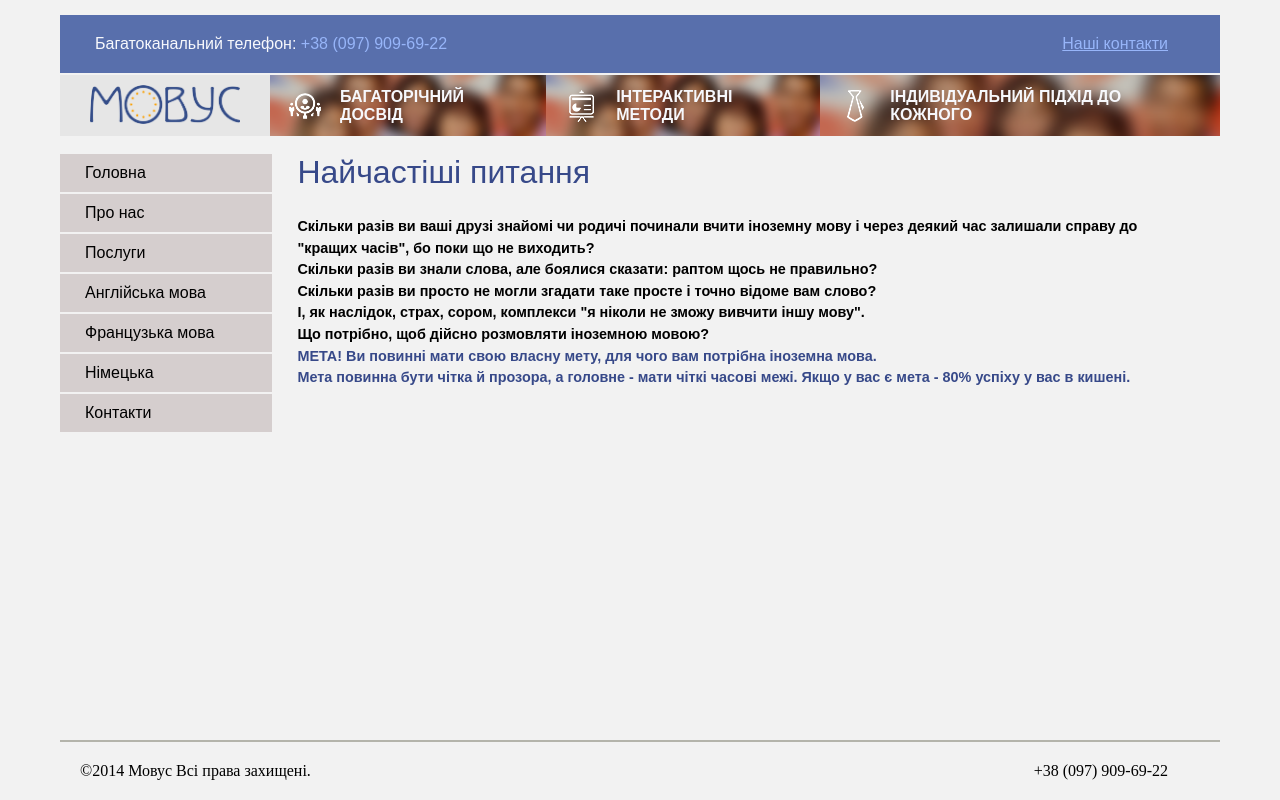
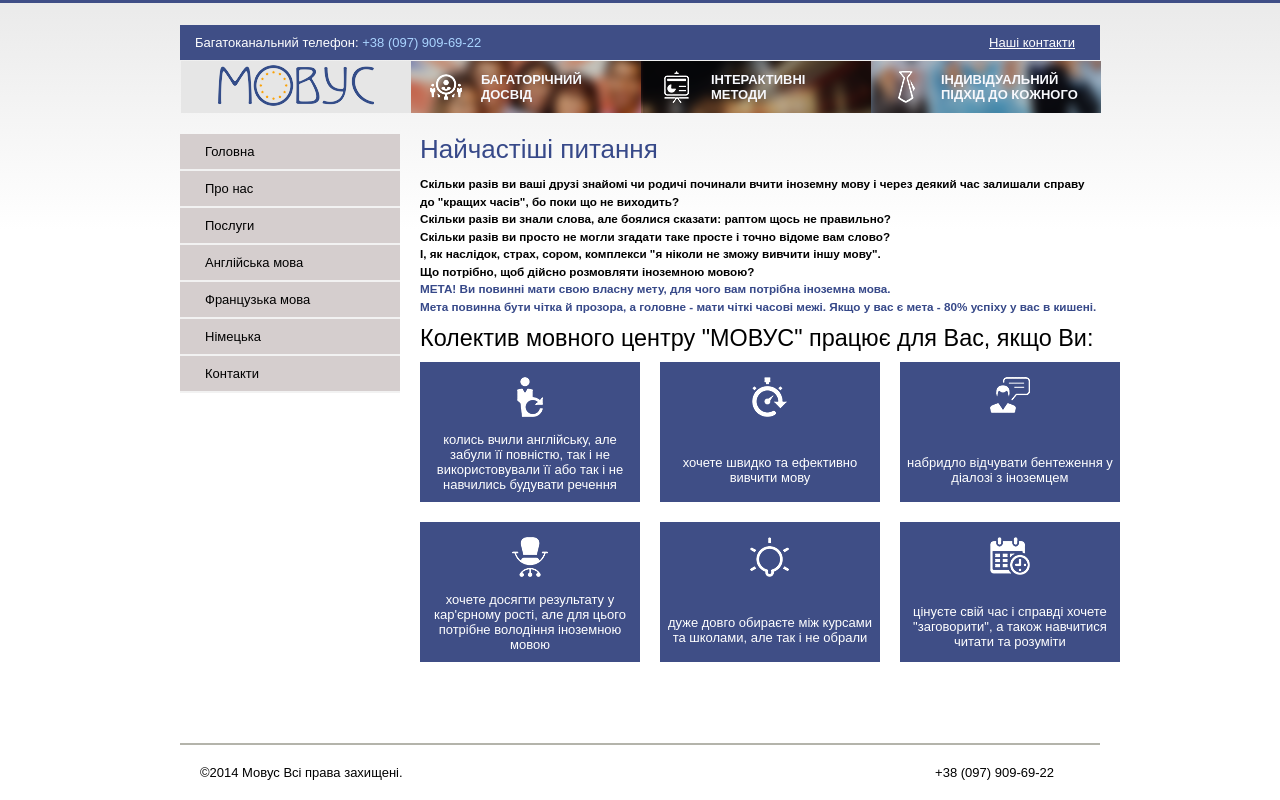
Before and after one commit to yurkooo97/movos, a plain HTML site: page www/movos_components.html in a window 1280 px wide. Drawn offline with Linux system fonts and the light colour scheme.

Commit message:
third commit

```diff
--- a/www/css/styles.css
+++ b/www/css/styles.css
@@ -9,19 +9,60 @@ html{
 }
 body{
   min-height: 100%;
-  background: #F2F2F2;
+  font-size: 13px;
+  font-family: Arial, Helvetica, sans-serif ;
+}
+body:before{
+  content: '';
+  position: absolute;
+  left: 0;
+  top: 0;
+  right: 0;
+  height: 230px;
+  /* Permalink - use to edit and share this gradient: http://colorzilla.com/gradient-editor/#eaeaea+0,ffffff+100 */
+  background: rgb(234,234,234); /* Old browsers */
+  background: -moz-linear-gradient(top, rgba(234,234,234,1) 0%, rgba(255,255,255,1) 100%); /* FF3.6-15 */
+  background: -webkit-linear-gradient(top, rgba(234,234,234,1) 0%,rgba(255,255,255,1) 100%); /* Chrome10-25,Safari5.1-6 */
+  background: linear-gradient(to bottom, rgba(234,234,234,1) 0%,rgba(255,255,255,1) 100%); /* W3C, IE10+, FF16+, Chrome26+, Opera12+, Safari7+ */
+  filter: progid:DXImageTransform.Microsoft.gradient( startColorstr='#eaeaea', endColorstr='#ffffff',GradientType=0 ); /* IE6-9 */
+
 }
 img{
-  width: 150px;
-  height: auto;
+  max-width: 100%;
 }
 .ta-center{
   text-align: center;
 }
 .wrapper{
   padding: 0 20px;
-  max-width: 1200px;
   margin: 0 auto;
+  max-width: 960px;
+}
+[class*="col-"],[class*="-col__"]{
+  padding: 0 20px;
+  width: 100%;
+}
+@media (min-width: 560px){
+  .col-phablet-1-2{
+    max-width: 50%;
+  }
+}
+@media (min-width: 960px){
+  .col-desktop-1-4{
+    max-width: 25%;
+  }
+  .col-desktop-3-4{
+    max-width: 75%;
+  }
+  .col-desktop-1-3{
+    max-width: 33.33%;
+  }
+}
+
+.row{
+  margin: 0 -20px;
+  display: flex;
+  flex-wrap: wrap;
 }
 .wrapper_full-width{
   max-width: 10000px;
@@ -83,9 +124,7 @@ img{
 }
 
 
-.advantages {
 
-  background-size: cover;
 
 }
 .advantages__flex{
@@ -106,23 +145,27 @@ display: flex;
 max-width: 250px;
 }
 .logo{
-  height: 61px;
+  height: 52px;
   background: #E6E6E6;
-  padding: 10px;
-  padding-right: 30px;
-  padding-left: 30px;
-  width: 210px;
+
+  display: flex;
+  justify-content: center;
+  align-items: center;
+  padding-right: 15px;
+  padding-left: 15px;
 
 
 
 }
 .advantages{
   display: flex;
-  height: 61px;
+  height: 52px;
   background-size: cover;
   font-family: Arial;
   color: #F7F8FC;
   font-weight: 600;
+  flex: 1 25%;
+
 }
 .advantages__text{
   display: flex;
@@ -131,34 +174,54 @@ max-width: 250px;
 }
 
 .top-bar{
-  background: #586FAC;
-  padding: 20px;
+  background: #3f4e86;
+  padding: 10px 15px;
   display: flex;
   font-family: Arial;
-  color: #F7F8FC;
+  color: #fff;
+  text-align: center;
 }
 .contacts{
   margin: auto;
 
   margin-left: auto;
-  margin-right: 2em;
-  color:  #97B5F9;
+  margin-right: 10px;
+  color:  #fff;
 
 
 
 }
 .header{
-  margin-top: 15px;
+
+  padding-top: 25px;
+  margin-bottom: 20px;
+  position: relative;
+  z-index: 2;
+  box-shadow: inset 0 3px 0 0 #3f4e86;
 }
 .telephone-top{
-  padding-left: 15px;
+
   margin: auto 0;
 
 }
 .advantages_bg1{
   background-image: url('../img/advantages_bg1.png');
 }
+.advantages_bg2{
+  background-image: url('../img/advantages_bg2.png');
+}
+.advantages_bg3{
+  background-image: url('../img/advantages_bg3.png');
+}
+.advantages .advantages_bg1{
 
+}
+.advantages .advantages_bg2{
+
+}
+.advantages .advantages_bg3{
+
+}
 #nav{
   font-family: Arial;
   list-style-type: none;
@@ -191,7 +254,8 @@ max-width: 250px;
   border-bottom: 2px solid #F2F2F2;
 }
 #menu{
-  width: 260px;
+  width: 220px;
+
 }
 .copyright{
   display: flex;
@@ -208,23 +272,26 @@ max-width: 250px;
   padding: 20px;
   border-top: 2px solid #B4B4AB;
 }
-.logo-adventages{
+.logo-advantages{
   display: flex;
-  width: 100%;
-  border-top: 2px solid #F2F2F2;
+  max-width: 100%;
+  margin: 1px;
+  flex-direction: column;
+  width: 940px;
+
 }
 .telephone-top-color{
   color:  #97B5F9;
 }
 .main-page{
   display: flex;
-
+  flex-direction: column;
 }
 .content{
   width: 100%;
 }
 h1{
-  padding: 25px;
+  padding: 10px 0;
   padding-top: 0;
   font-family: Arial;
   font-weight: 500;
@@ -232,7 +299,7 @@ h1{
 }
 h2{
   font-size: 0.9em;
-  padding: 25px;
+  padding: 10px 0;
   padding-top: 0;
   font-family: Arial;
   font-weight: 550;
@@ -241,3 +308,72 @@ h2{
 .purpose{
   color: #374989;
 }
+
+[href^="tel:"]{
+  text-decoration: none;
+  white-space: nowrap;
+  color: #aad4ff;
+}
+.page{
+  z-index: 3;
+}
+@media (min-width: 560px ){
+  .top-bar{
+    display: flex;
+    justify-content: space-between;
+  }
+  .logo-advantages{
+    width: 100%;
+    display: flex;
+    flex-direction: row;
+
+
+  }
+  .logo{
+    min-width: 25%;
+  }
+}
+
+.opportunities{
+  display: flex;
+  flex-wrap: wrap;
+  margin: 10px;
+}
+.opportunities__box{
+  height: 140px;
+  width: 220px;
+  background: #3f4e86;
+  margin: 10px 0;
+  justify-content: center;
+
+
+}
+@media (min-width: 560px ){
+  .main-page{
+    display: flex;
+    flex-direction: row;
+
+  }
+  .content {
+    display: flex;
+    flex-direction: column;
+
+  }
+
+}
+.box-icon{
+  height: 40px;
+  padding: 15px 0;
+}
+.box-text{
+  text-align: center;
+  display: flex;
+  align-items: center;
+  padding: 0 5px;
+  color: #fff;
+}
+.opportunities__text{
+  font-size: 1.8em;
+
+
+}
--- /dev/null
+++ b/www/icons/icons-2.css
@@ -0,0 +1,41 @@
+.sprite-2 {
+    background-image: url(icons-2.png);
+    background-repeat: no-repeat;
+    display: block;
+}
+
+.sprite-2-callendar {
+    width: 40px;
+    height: 38px;
+    background-position: -5px -5px;
+}
+
+.sprite-2-chair {
+    width: 36px;
+    height: 40px;
+    background-position: -55px -5px;
+}
+
+.sprite-2-clock {
+    width: 35px;
+    height: 40px;
+    background-position: -5px -55px;
+}
+
+.sprite-2-dialog {
+    width: 40px;
+    height: 36px;
+    background-position: -50px -55px;
+}
+
+.sprite-2-human {
+    width: 26px;
+    height: 40px;
+    background-position: -101px -5px;
+}
+
+.sprite-2-lamp {
+    width: 39px;
+    height: 40px;
+    background-position: -100px -55px;
+}
--- a/www/movos_components.html
+++ b/www/movos_components.html
@@ -10,14 +10,14 @@
     href="css/styles.css"
   >
   <link rel="stylesheet" type="text/css" href="../www/icons/icons.css">
+  <link rel="stylesheet" type="text/css" href="icons/icons-2.css">
 </head>
 <body class="fixed-footer">
   <div class="header">
     <div class="wrapper">
       <div class="top-bar">
-
-
-        <div class="telephone-top">Багатоканальний телефон: <span class="telephone-top-color">+38 (097) 909-69-22</span>
+        <div>Багатоканальний телефон:
+          <a href="tel:+380979096922">+38 (097) 909-69-22</a>
         </div>
           <a href="#" class="contacts">
             Наші контакти
@@ -25,14 +25,7 @@
 
 
       </div>
-
-
-
-    </div>
-  </div>
-  <div class="page">
-    <div class="wrapper">
-      <div class="logo-adventages">
+      <div class="logo-advantages">
         <div class="logo">
           <a href="#">
             <img src="img/logo.png">
@@ -47,7 +40,7 @@
           </div>
         </div>
 
-        <div class="advantages advantages_bg1">
+        <div class="advantages advantages_bg2">
           <div class="advantages__icon">
             <i class="sprite sprite-white-board"></i>
           </div>
@@ -55,7 +48,7 @@
             ІНТЕРАКТИВНІ МЕТОДИ
           </div>
         </div>
-        <div class="advantages advantages_bg1">
+        <div class="advantages advantages_bg3">
           <div class="advantages__icon">
             <i class="sprite sprite-tie"></i>
           </div>
@@ -64,8 +57,19 @@
           </div>
         </div>
       </div>
-      <br>
-      <div class="main-page">
+
+
+
+
+    </div>
+  </div>
+  <div class="page">
+    <div class="wrapper">
+      <div class="row">
+        <div class="col-desktop-1-4">
+
+
+
           <div id="menu">
             <ul id="nav">
               <li><a href="#">Головна</a></li>
@@ -84,7 +88,8 @@
               <li><a href="#">Контакти</a></li>
             </ul>
           </div>
-        <div class="content">
+        </div>
+        <div class="col-desktop-3-4">
           <h1>Найчастіші питання</h1>
           <h2>Скільки разів ви ваші друзі знайомі чи родичі починали вчити іноземну мову і через деякий час залишали
 справу до "кращих часів", бо поки що не виходить?<br>
@@ -94,6 +99,58 @@
 Що потрібно, щоб дійсно розмовляти іноземною мовою?<br>
 <span class="purpose">МЕТА! Ви повинні мати свою власну мету, для чого вам потрібна іноземна мова.<br>
 Мета повинна бути чітка й прозора, а головне - мати чіткі часові межі. Якщо у вас є мета - 80% успіху у вас в кишені.</span></h2>
+          <span class="opportunities__text">Колектив мовного центру "МОВУС" працює для Вас, якщо Ви:</span>
+          <div class="row">
+            <div class="col-desktop-1-3 col-phablet-1-2">
+              <div class="opportunities opportunities__box">
+                <div class="box-icon">
+                  <i class="sprite-2 sprite-2-human"></i>
+                </div>
+                <div class="box-text">колись вчили англійську, але забули її повністю,
+                так і не використовували її або так і не навчились будувати речення</div>
+              </div>
+            </div>
+            <div class="col-desktop-1-3 col-phablet-1-2">
+              <div class="opportunities opportunities__box">
+                <div class="box-icon">
+                  <i class="sprite-2 sprite-2-clock"></i>
+                </div>
+                <div class="box-text">хочете швидко та ефективно вивчити мову</div>
+              </div>
+            </div>
+            <div class="col-desktop-1-3 col-phablet-1-2">
+              <div class="opportunities opportunities__box">
+                <div class="box-icon">
+                  <i class="sprite-2 sprite-2-dialog"></i>
+                </div>
+                <div class="box-text">набридло відчувати бентеження у діалозі з іноземцем</div>
+              </div>
+            </div>
+            <div class="col-desktop-1-3 col-phablet-1-2">
+              <div class="opportunities opportunities__box">
+                <div class="box-icon">
+                  <i class="sprite-2 sprite-2-chair"></i>
+                </div>
+                <div class="box-text">хочете досягти результату у кар'єрному рості, але для цього потрібне володіння іноземною мовою</div>
+              </div>
+            </div>
+            <div class="col-desktop-1-3 col-phablet-1-2">
+              <div class="opportunities opportunities__box">
+                <div class="box-icon">
+                  <i class="sprite-2 sprite-2-lamp"></i>
+                </div>
+                <div class="box-text">дуже довго обираєте між курсами та школами, але так і не обрали</div>
+              </div>
+            </div>
+            <div class="col-desktop-1-3 col-phablet-1-2">
+              <div class="opportunities opportunities__box">
+                <div class="box-icon">
+                  <i class="sprite-2 sprite-2-callendar"></i>
+                </div>
+                <div class="box-text">цінуєте свій час і справді хочете "заговорити", а також навчитися читати та розуміти</div>
+              </div>
+            </div>
+          </div>
         </div>
       </div>
     </div>
```
Also changed, not shown: www/icons/callendar.png (added), www/icons/chair.png (added), www/icons/clock.png (added), www/icons/dialog.png (added), www/icons/human.png (added), www/icons/icons-2.png (added), www/icons/lamp.png (added), www/img/advantages_bg2.png (added), www/img/advantages_bg3.png (added). Lines whose indentation alone changed are shown as unchanged.
